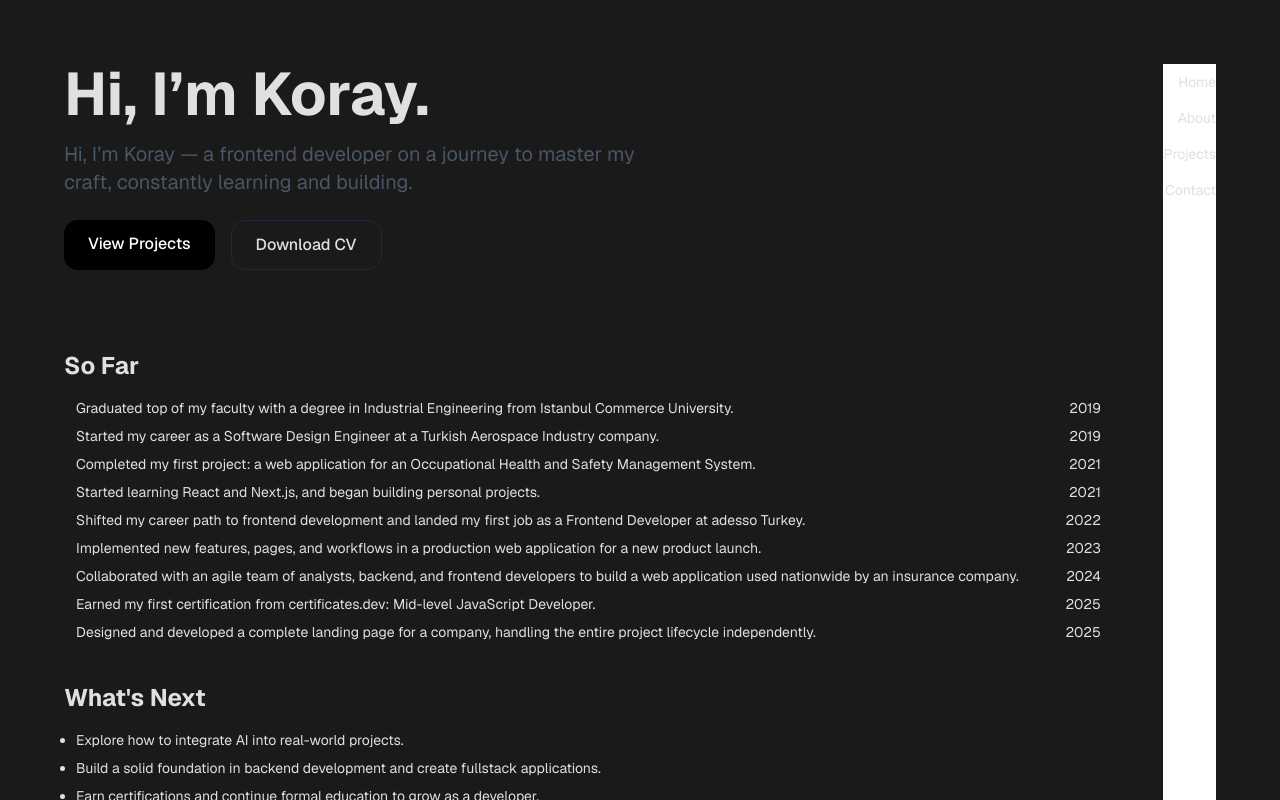
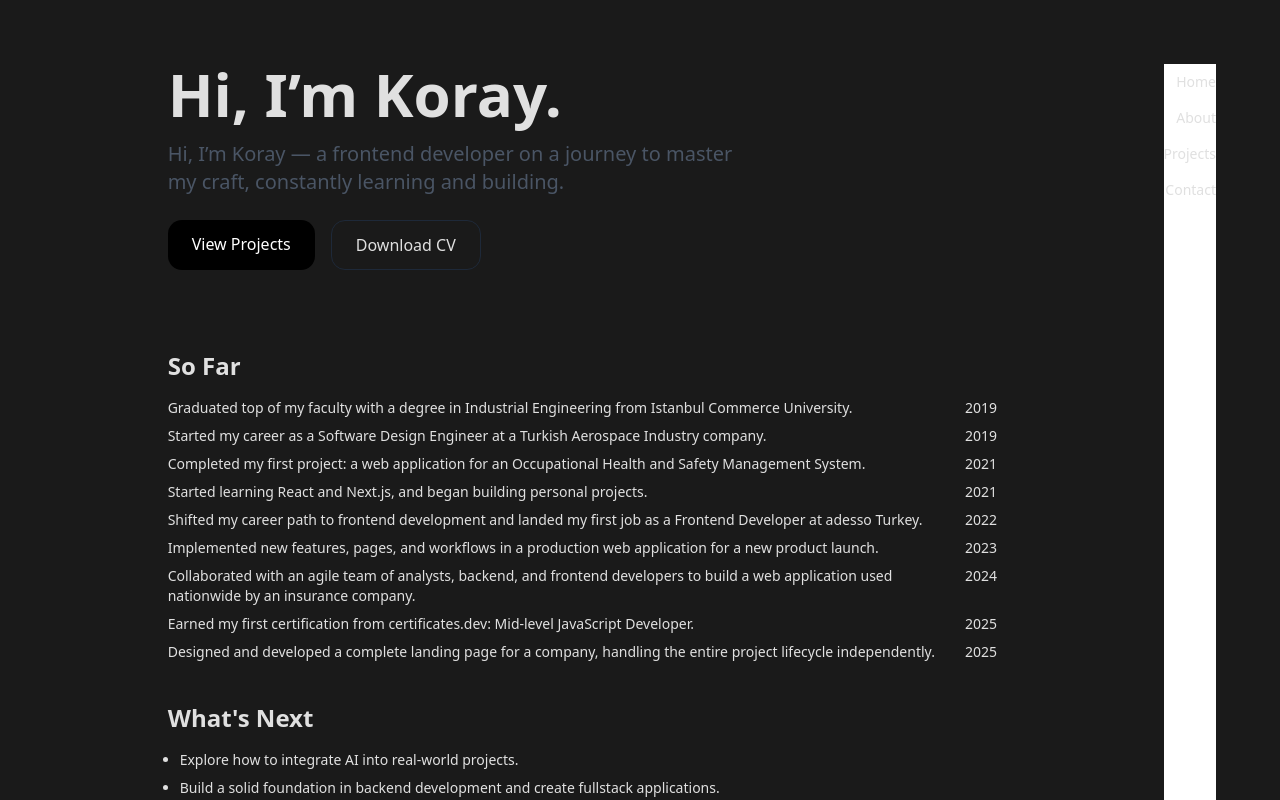
Before and after one commit to korayuymaz/koray-portfolio, a Next.js app: page / in a window 1280 px wide. Shown: the top 800 px of the page. Built offline with nearby package versions, Linux system fonts and the light colour scheme.

Commit message:
font problem fixed, some css changes

```diff
--- a/src/app/layout.tsx
+++ b/src/app/layout.tsx
@@ -1,19 +1,8 @@
 // app/layout.tsx
 import type { Metadata } from "next";
-import { Geist, Geist_Mono } from "next/font/google";
 import "./globals.css";
 import Navbar from "@/components/navbar";
 import { ThemeProvider } from "@/components/theme-provider";
-
-const geistSans = Geist({
-	subsets: ["latin"], // font-family: var(--font-geist-sans);
-	variable: "--font-geist-sans",
-});
-
-const geistMono = Geist_Mono({
-	subsets: ["latin"],
-	variable: "--font-geist-mono",
-});
 
 export const metadata: Metadata = {
 	title: "Koray Uymaz | Frontend Developer",
@@ -27,10 +16,7 @@ export default function RootLayout({
 }) {
 	return (
 		<html lang="en" suppressHydrationWarning>
-			<body
-				suppressHydrationWarning
-				className={`${geistSans.variable} ${geistMono.variable} font-sans antialiased`}
-			>
+			<body suppressHydrationWarning className={`font-sans antialiased`}>
 				<ThemeProvider
 					attribute="class"
 					defaultTheme="system"
--- a/src/components/home-components/hero.tsx
+++ b/src/components/home-components/hero.tsx
@@ -4,7 +4,7 @@ import Link from "next/link";
 
 export default function Hero() {
 	return (
-		<section className="w-full mb-20">
+		<section className="w-[80%] mx-auto mb-20">
 			<h1 className="text-4xl md:text-6xl font-bold mb-4">Hi, I’m Koray.</h1>
 			<p className="text-lg md:text-xl text-gray-600 dark:text-gray-300 mb-6 max-w-xl">
 				Hi, I’m Koray — a frontend developer on a journey to master my craft,
--- a/src/components/home-components/so-far.tsx
+++ b/src/components/home-components/so-far.tsx
@@ -2,9 +2,9 @@ import { soFar } from "@/data/so-far";
 
 export const SoFar = () => {
 	return (
-		<div className="mb-10">
+		<div className="w-[80%] mx-auto mb-10">
 			<h2 className="text-2xl font-bold mb-4">So Far</h2>
-			<ul className="list-disc pl-3 flex flex-col gap-2 text-sm w-full">
+			<ul className="flex flex-col gap-2 text-sm w-full">
 				{soFar.map((item) => (
 					<li className="flex justify-between" key={item.id}>
 						<span>{item.description}</span>
--- a/src/components/home-components/whats-next.tsx
+++ b/src/components/home-components/whats-next.tsx
@@ -2,7 +2,7 @@ import { whatsNext } from "@/data/whats-next";
 
 export const WhatsNext = () => {
 	return (
-		<div className="mb-10">
+		<div className="mb-10 w-[80%] mx-auto">
 			<h2 className="text-2xl font-bold mb-4">What&apos;s Next</h2>
 			<ul className="list-disc pl-3 flex flex-col gap-2 text-sm w-full">
 				{whatsNext.map((item) => (
```
Also changed, not shown: 1 other file (tests, documents, lock files or other folders).
